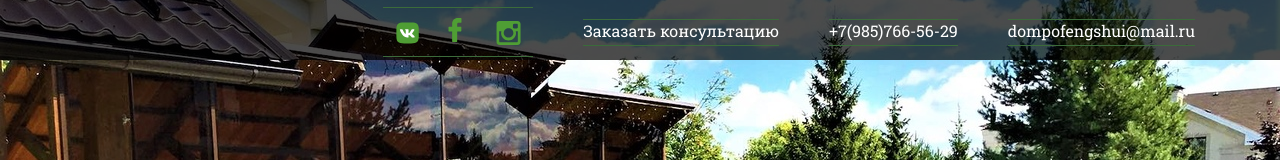
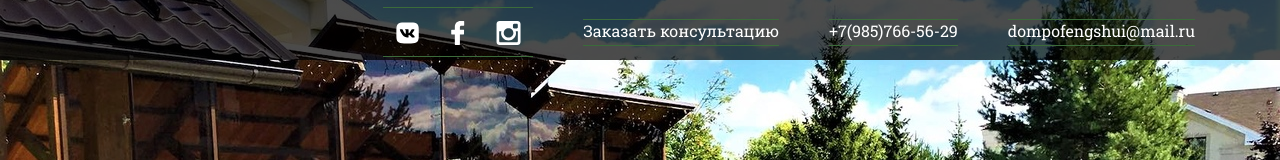
Before and after one commit to KhadeevRV/NataliaRusina, a plain HTML site: page index.html in a window 1280 px wide. Shown: the top 160 px of the page. Drawn offline with Linux system fonts and the light colour scheme.

Commit message:
white logos

```diff
--- a/index.html
+++ b/index.html
@@ -13,9 +13,9 @@
 		<div class="container">
 			<nav>
 				<ul>
-					<li><a href="vk.com" class="nav-logo"> <img src="./logo/VK.com-logo.svg" alt=""></a> </li>
-					<li><a href="vk.com" class="nav-logo"> <img src="./logo/facebook-logo.svg" alt=""></a> </li>
-					<li><a href="vk.com" class="nav-logo"> <img src="./logo/instagram-social-network-logo-of-photo-camera.svg" alt=""></a> </li>
+					<li><a href="vk.com" class="nav-logo"> <img src="./logo/VK.com-logo_white.svg" alt=""></a> </li>
+					<li><a href="vk.com" class="nav-logo"> <img src="./logo/facebook-logo_white.svg" alt=""></a> </li>
+					<li><a href="vk.com" class="nav-logo"> <img src="./logo/instagram-social-network-logo-of-photo-camera_white.svg" alt=""></a> </li>
 					<li><a href="#">Заказать консультацию</a></li>
 					<li><a href="#contacts">+7(985)766-56-29</a></li>
 					<li><a href="#price">dompofengshui@mail.ru</a></li>
```
Also changed, not shown: logo/VK.com-logo_white.svg (added), logo/facebook-logo_white.svg (added), logo/instagram-social-network-logo-of-photo-camera_white.svg (added), logo/twitter-logo-silhouette_white.svg (added).
